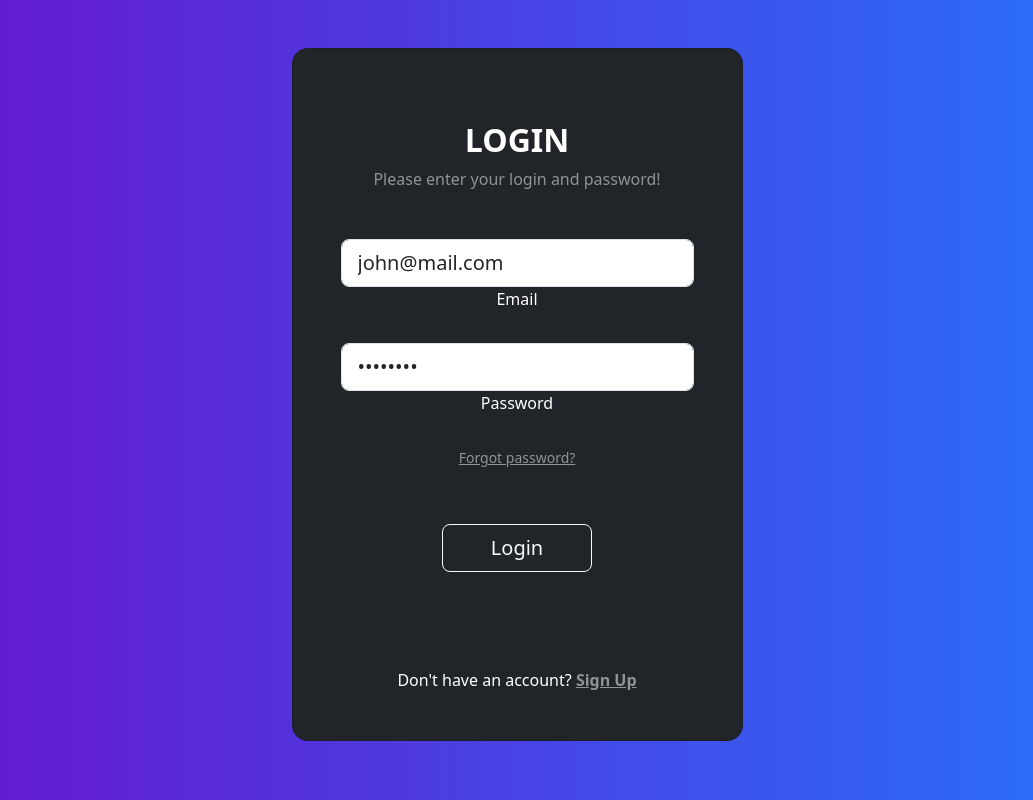
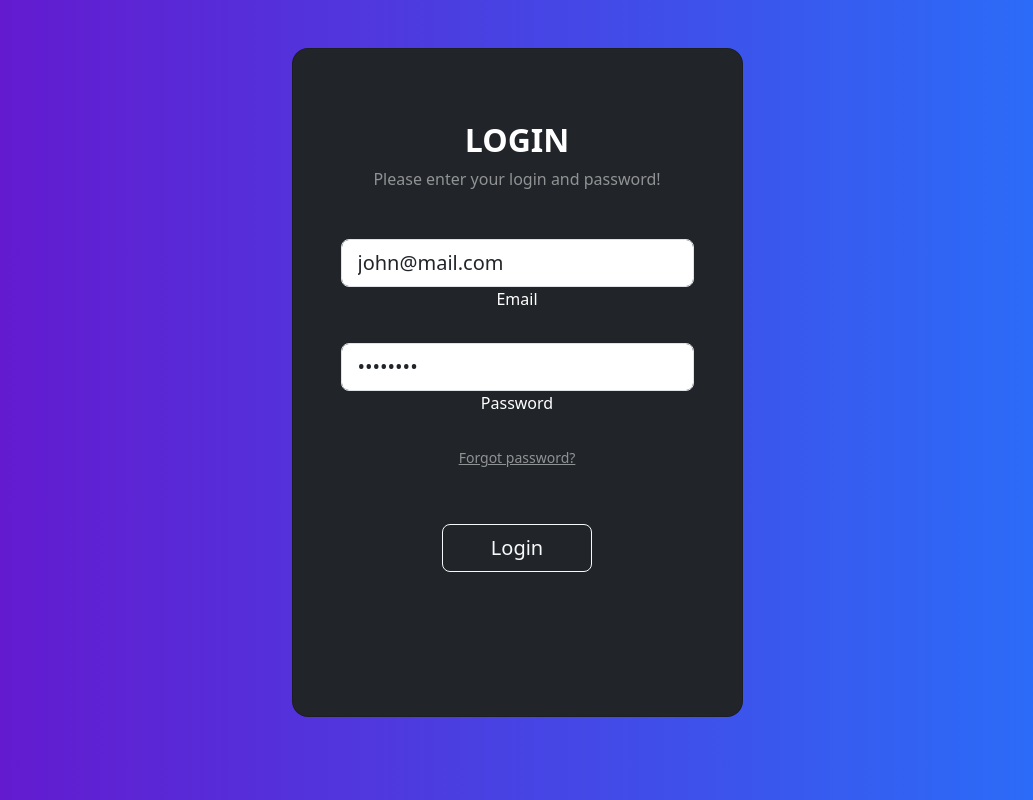
Before and after one commit to devomohamed/assignment-task, an Angular app: page /auth/login in a window 1280 px wide. Shown: the whole page, without its empty margins (123-1156 px from the left). Built offline with nearby package versions, Linux system fonts and the light colour scheme.

Commit message:
remove redirection link register not have register

```diff
--- a/src/app/auth/pages/login/login.component.html
+++ b/src/app/auth/pages/login/login.component.html
@@ -35,7 +35,7 @@
               </div>
 
               <p class="small mb-5 pb-lg-2">
-                <a class="text-white-50" href="#!">Forgot password?</a>
+                <a class="text-white-50">Forgot password?</a>
               </p>
 
               <button
@@ -49,14 +49,14 @@
               </button>
             </div>
 
-            <div>
+            <!-- <div>
               <p class="mb-0">
                 Don't have an account?
                 <a routerLink="/auth/register" class="text-white-50 fw-bold"
                   >Sign Up</a
                 >
               </p>
-            </div>
+            </div> -->
           </form>
         </div>
       </div>
```
